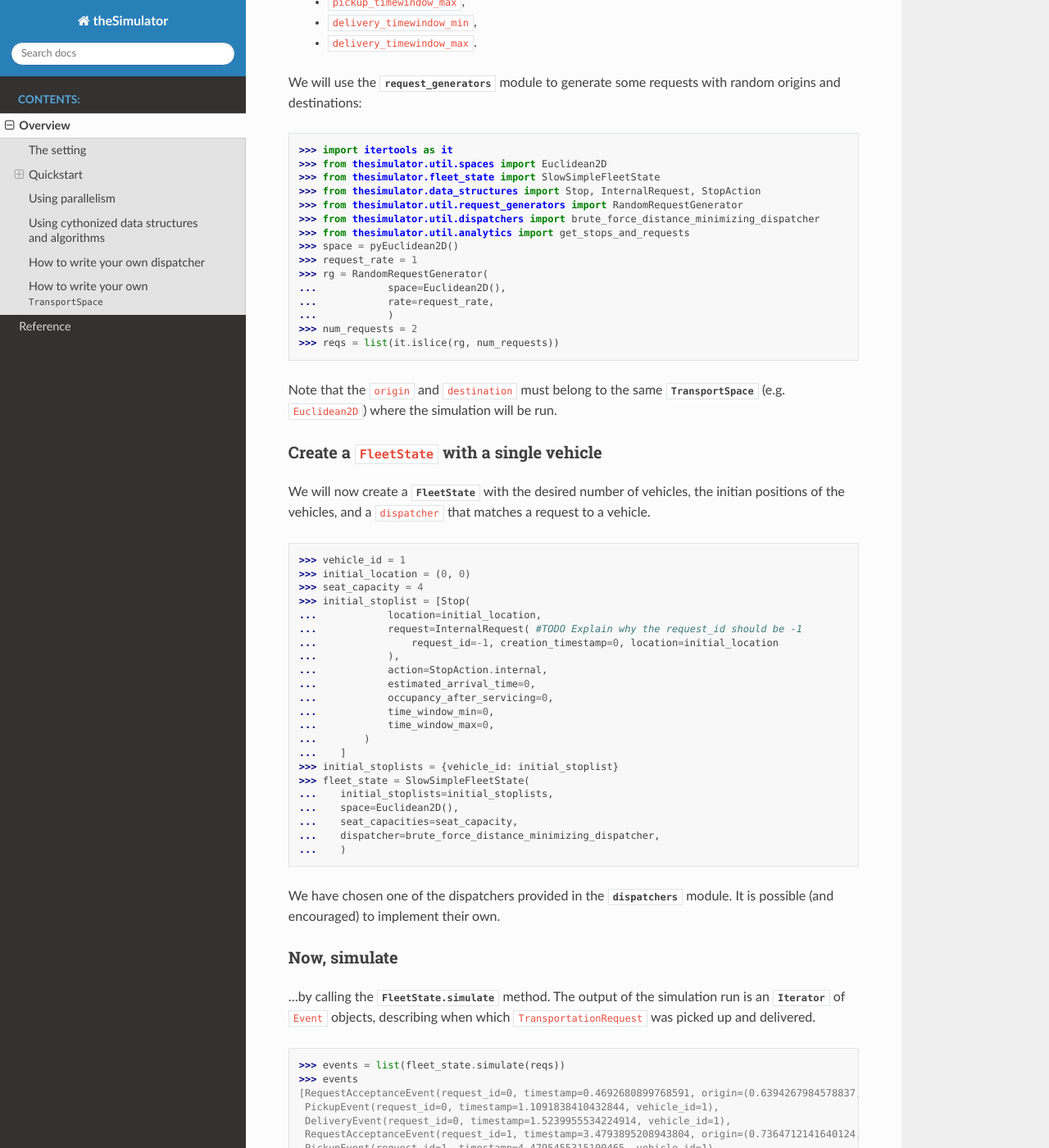
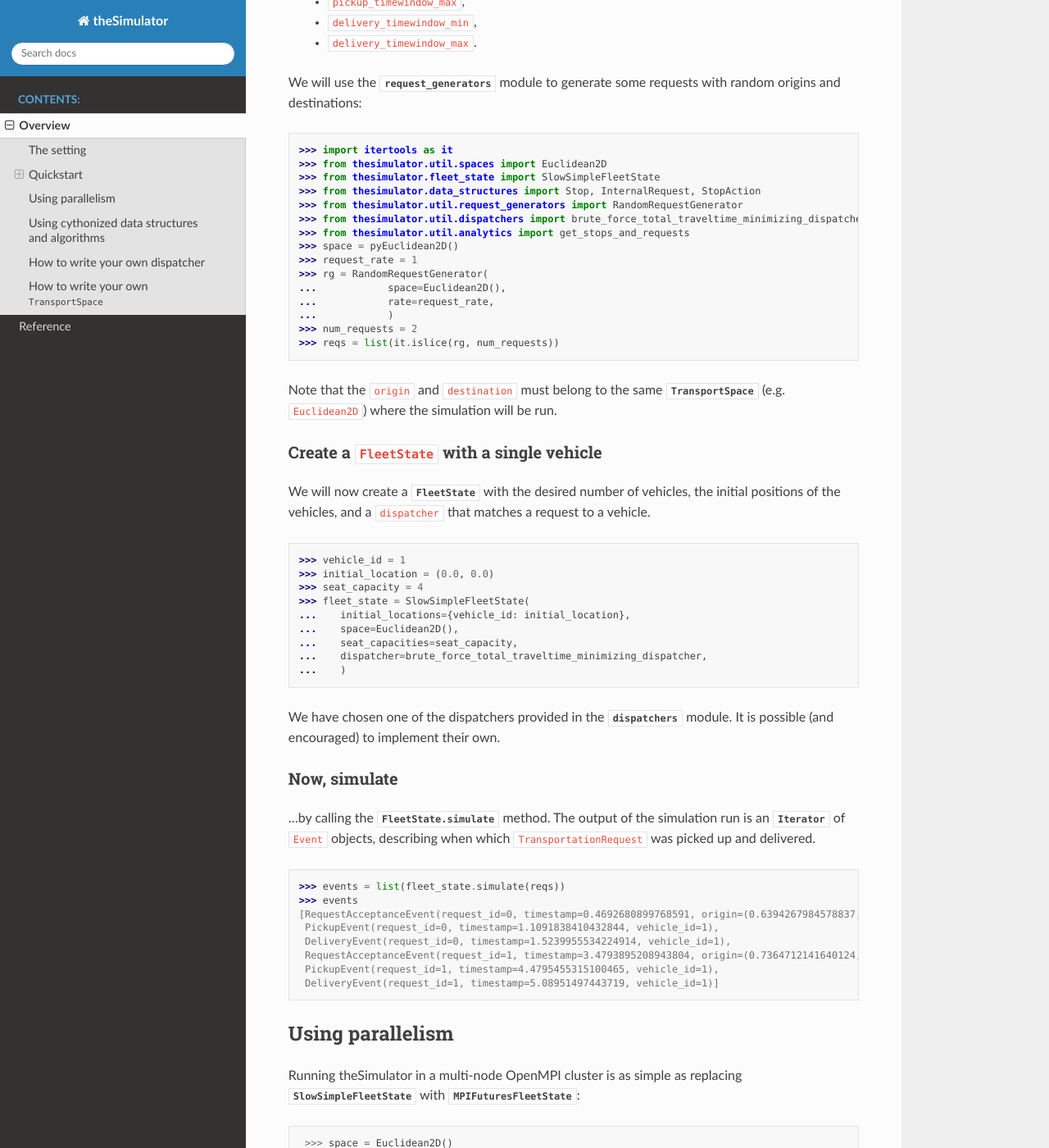
Before and after one commit to PhysicsOfMobility/ridepy, a Sphinx documentation site: the page built from doc/overview.rst, in a window 1280 px wide and 1400 px high, scrolled down 1265 px. Shown: the whole window at 82% size. Built offline with Sphinx 7.4.7 and the Read the Docs theme 2.0.0, drawn with Linux system fonts in a browser that asks for light colours; some of the changed text lies outside the part shown.

Commit message:
* including docs of the cythonic parts in sphinx
* more docs on cython stuff

* docs(LocType): cythonic LocType is being documented properly. Also th euser is warned to use the appropriate ones

* more docs for the cythonic bits

* restructures cython docs

* docs(docs): added rst doc for cython dispatchers

* docs(cython): more docs

* docs(docs): misc

* docs(cython): wrote cython deepdive rst

* fixed links and other stuff

* more fixes

* more fixes

* updated code examples

* updated code examples

```diff
--- /dev/null
+++ b/doc/cython_dispatchers.rst
@@ -0,0 +1,5 @@
+Cython dispatchers
+~~~~~~~~~~~~~~~~~~
+.. warning::
+   Add text describing the dispatcher interface, how the C++ parts are glued
+   to python side...
--- a/doc/overview.rst
+++ b/doc/overview.rst
@@ -67,7 +67,7 @@
     >>> from thesimulator.fleet_state import SlowSimpleFleetState
     >>> from thesimulator.data_structures import Stop, InternalRequest, StopAction
     >>> from thesimulator.util.request_generators import RandomRequestGenerator
-    >>> from thesimulator.util.dispatchers import brute_force_distance_minimizing_dispatcher
+    >>> from thesimulator.util.dispatchers import brute_force_total_traveltime_minimizing_dispatcher
     >>> from thesimulator.util.analytics import get_stops_and_requests
     >>> space = pyEuclidean2D()
     >>> request_rate = 1
@@ -87,32 +87,19 @@
 Create a ``FleetState`` with a single vehicle
 ^^^^^^^^^^^^^^^^^^^^^^^^^^^^^^^^^^^^^^^^^^^^^
 We will now create a :class:`FleetState <fleet_state.FleetState>` with the
-desired number of vehicles, the initian positions of the vehicles, and a
+desired number of vehicles, the initial positions of the vehicles, and a
 ``dispatcher`` that matches a request to a vehicle.
 
 .. code-block:: python
 
     >>> vehicle_id = 1
-    >>> initial_location = (0, 0)
+    >>> initial_location = (0.0, 0.0)
     >>> seat_capacity = 4
-    >>> initial_stoplist = [Stop(
-    ...            location=initial_location,
-    ...            request=InternalRequest( #TODO Explain why the request_id should be -1
-    ...                request_id=-1, creation_timestamp=0, location=initial_location
-    ...            ),
-    ...            action=StopAction.internal,
-    ...            estimated_arrival_time=0,
-    ...            occupancy_after_servicing=0,
-    ...            time_window_min=0,
-    ...            time_window_max=0,
-    ...        )
-    ...    ]
-    >>> initial_stoplists = {vehicle_id: initial_stoplist}
     >>> fleet_state = SlowSimpleFleetState(
-    ...    initial_stoplists=initial_stoplists,
+    ...    initial_locations={vehicle_id: initial_location},
     ...    space=Euclidean2D(),
     ...    seat_capacities=seat_capacity,
-    ...    dispatcher=brute_force_distance_minimizing_dispatcher,
+    ...    dispatcher=brute_force_total_traveltime_minimizing_dispatcher,
     ...    )
 
 
@@ -155,8 +142,8 @@
     >>> rg = RandomRequestGenerator(rate=10, space=space)
     >>> reqs = list(it.islice(rg, 1000))
     >>> fs = MPIFuturesFleetState(
-         initial_stoplists=initial_stoplists,
-         seat_capacities=[1] * len(initial_stoplists),
+         initial_locations=initial_locations,
+         seat_capacities=1
          space=space,
          dispatcher=taxicab_dispatcher_drive_first,
     )
@@ -174,51 +161,46 @@
 
 
 .. code-block:: python
-   :emphasize-lines: 4,6,7,39
-   :dedent: 1
+   :emphasize-lines: 6-15, 33
 
-    import itertools as it
-    from thesimulator.util.spaces_cython import Euclidean2D
-    from thesimulator.fleet_state import SlowSimpleFleetState
-    from thesimulator.data_structures_cython import Stop, InternalRequest, TransportationRequest, StopAction
-    from thesimulator.util.request_generators import RandomRequestGenerator
-    from thesimulator.util.dispatchers_cython import brute_force_distance_minimizing_dispatcher
-    from thesimulator.vehicle_state_cython import VehicleState as cy_VehicleState
+   import itertools as it
+   from thesimulator.util.spaces_cython import Euclidean2D
+   from thesimulator.fleet_state import SlowSimpleFleetState
+   from thesimulator.util.request_generators import RandomRequestGenerator
 
-    space = Euclidean2D()
-    request_rate = 1
-    rg = RandomRequestGenerator(
-        space=Euclidean2D(),
-        rate=request_rate,
-        request_class=TransportationRequest
-    )
-    num_requests = 2
-    reqs = list(it.islice(rg, num_requests))
-    vehicle_id = 1
-    initial_location = (0, 0)
-    seat_capacity = 4
-    initial_stoplist = [Stop(
-        location=initial_location,
-        request=InternalRequest(
-            request_id=-1, creation_timestamp=0, location=initial_location
-        ),
-        action=StopAction.internal,
-        estimated_arrival_time=0,
-        occupancy_after_servicing=0,
-        time_window_min=0,
-        time_window_max=0,
-    )
-    ]
-    initial_stoplists = {vehicle_id: initial_stoplist}
-    fleet_state = SlowSimpleFleetState(
-        initial_stoplists=initial_stoplists,
-        space=Euclidean2D(),
-        seat_capacities=seat_capacity,
-        dispatcher=brute_force_distance_minimizing_dispatcher,
-        vehicle_state_class=cy_VehicleState
-    )
-    events = list(fleet_state.simulate(reqs))
-    print(events)
+   from thesimulator.data_structures_cython import (
+       Stop,
+       InternalRequest,
+       TransportationRequest,
+       StopAction,
+   )
+   from thesimulator.util.dispatchers_cython import (
+       brute_force_total_traveltime_minimizing_dispatcher,
+   )
+   from thesimulator.vehicle_state_cython import VehicleState as cy_VehicleState
+
+   space = Euclidean2D()
+   request_rate = 1
+   rg = RandomRequestGenerator(
+       space=Euclidean2D(), rate=request_rate, request_class=TransportationRequest
+   )
+   num_requests = 2
+   reqs = list(it.islice(rg, num_requests))
+   vehicle_id = 1
+   initial_location = (0.0, 0.0)
+   seat_capacity = 4
+
+   fleet_state = SlowSimpleFleetState(
+       initial_locations={vehicle_id: initial_location},
+       space=Euclidean2D(),
+       seat_capacities=seat_capacity,
+       dispatcher=brute_force_total_traveltime_minimizing_dispatcher,
+       vehicle_state_class=cy_VehicleState,
+   )
+
+   events = list(fleet_state.simulate(reqs))
+
+   print(events)
 
 
 How to write your own dispatcher
--- a/doc/reference.rst
+++ b/doc/reference.rst
@@ -11,5 +11,5 @@
    data_structures
    events
    utils
-   cythonic_stuff
+   cython_reference
    extras
```
Also changed, not shown: doc/cython_data_structures.rst (added, +21 -0 lines), doc/cython_deepdive.rst (added, +48 -0 lines), doc/cython_intro.rst (added, +34 -0 lines), doc/cython_reference.rst (added, +13 -0 lines), doc/cython_spaces.rst (added, +19 -0 lines), doc/cython_vehicle_states.rst (added, +10 -0 lines), doc/cythonic_stuff.rst (deleted, +0 -29 lines), doc/data_structures.rst (+6 -1 lines), 6 other files.
